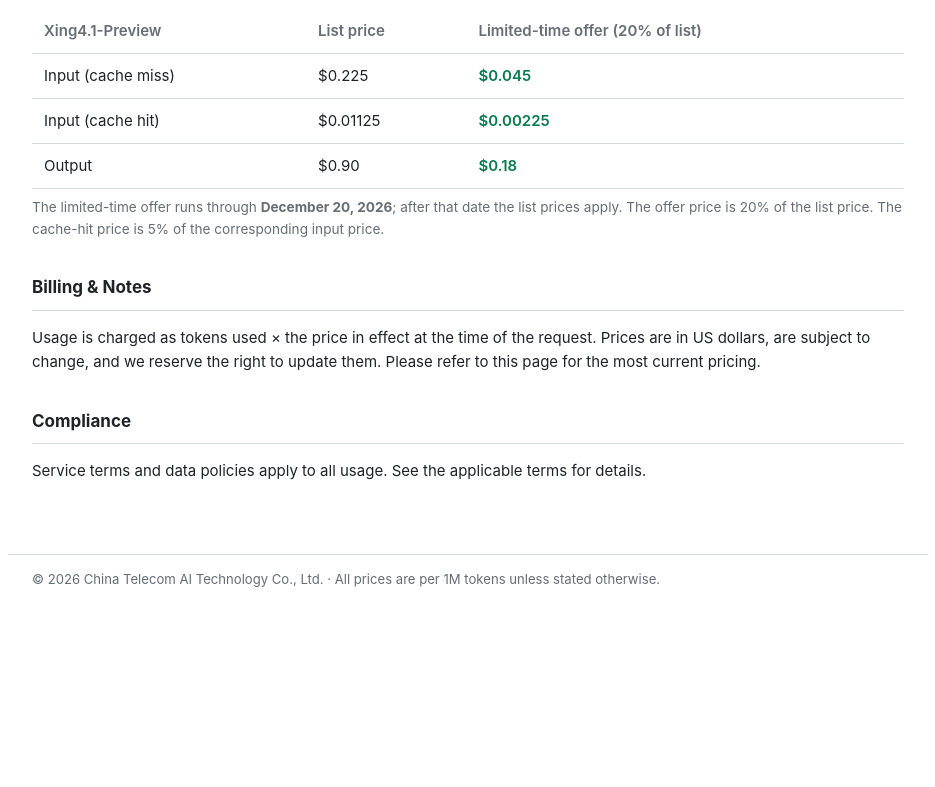
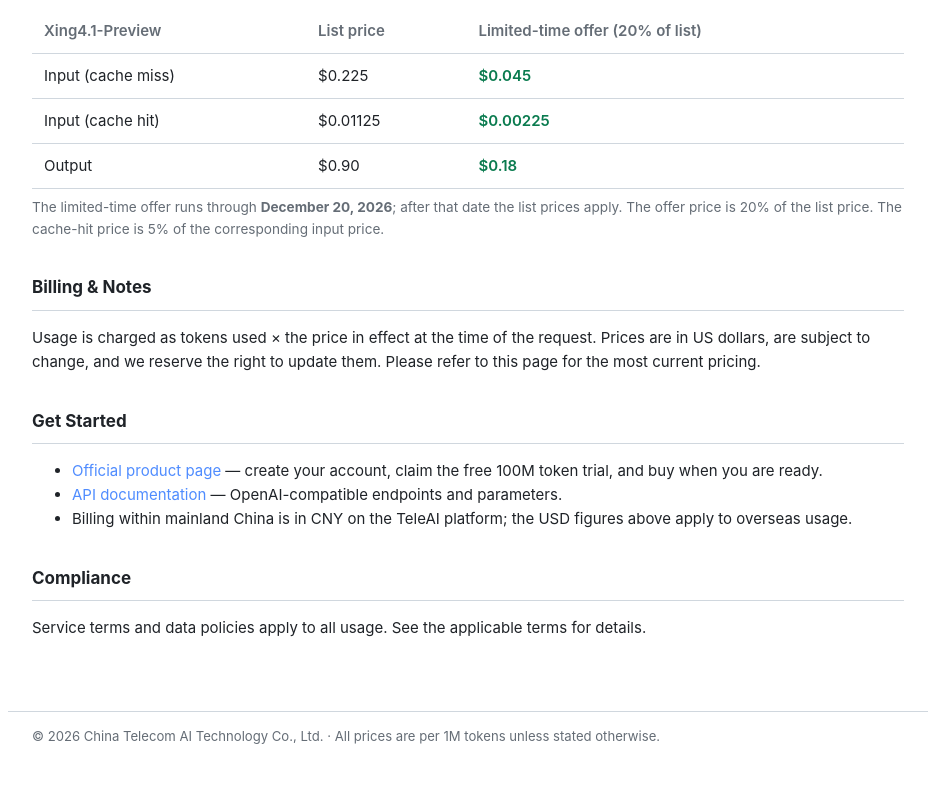
Before and after one commit to XingChen-AGI/pricing, a plain HTML site: page index.html in a window 1280 px wide. Shown: the part 498-1285 px from the top of the page, without its empty margins (172-1107 px from the left). Before the commit the page ends 1128 px from the top, so only its background shows below. Drawn offline with Linux system fonts and the light colour scheme.

Commit message:
docs: add official product page (account/trial/billing) entry to the price card

```diff
--- a/index.html
+++ b/index.html
@@ -22,6 +22,7 @@
   .model{font-weight:600;color:#fff}
   .promo{color:#7ee2b8;font-weight:600}
   code{font-family:ui-monospace,SFMono-Regular,Menlo,Consolas,monospace;font-size:.9em;color:#a5b4fc;word-break:break-all}
+  a{color:var(--acc);text-decoration:none} a:hover{text-decoration:underline}
   .note{color:var(--mut);font-size:.85em;margin-top:8px}
   .billing{font-size:15px;color:var(--fg)}
   footer{max-width:920px;margin:0 auto;padding:14px 24px 40px;border-top:1px solid var(--bd);color:var(--mut);font-size:.82em}
@@ -72,6 +73,13 @@
   <h2>Billing &amp; Notes</h2>
   <p class="billing">Usage is charged as tokens used × the price in effect at the time of the request. Prices are in US dollars, are subject to change, and we reserve the right to update them. Please refer to this page for the most current pricing.</p>
 
+  <h2>Get Started</h2>
+  <ul class="billing">
+    <li><a href="https://www.teleai.com.cn/product/Xing4-1-Preview">Official product page</a> — create your account, claim the free 100M token trial, and buy when you are ready.</li>
+    <li><a href="https://www.teleai.com.cn/doc/cQo5DXMRNoHECdaPasOv/hjQ3zhABy0YZFlT3o42b">API documentation</a> — OpenAI-compatible endpoints and parameters.</li>
+    <li>Billing within mainland China is in CNY on the TeleAI platform; the USD figures above apply to overseas usage.</li>
+  </ul>
+
   <h2>Compliance</h2>
   <p class="billing">Service terms and data policies apply to all usage. See the applicable terms for details.</p>
 </main>
```
Also changed, not shown: 1 other file.
